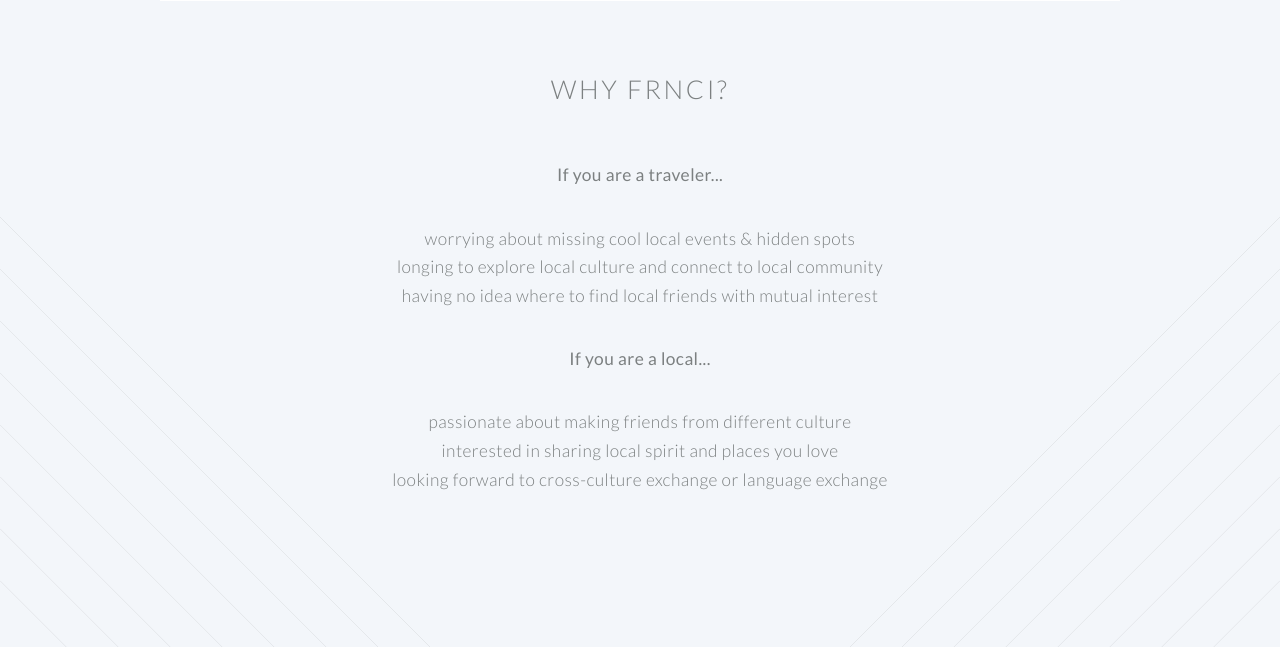
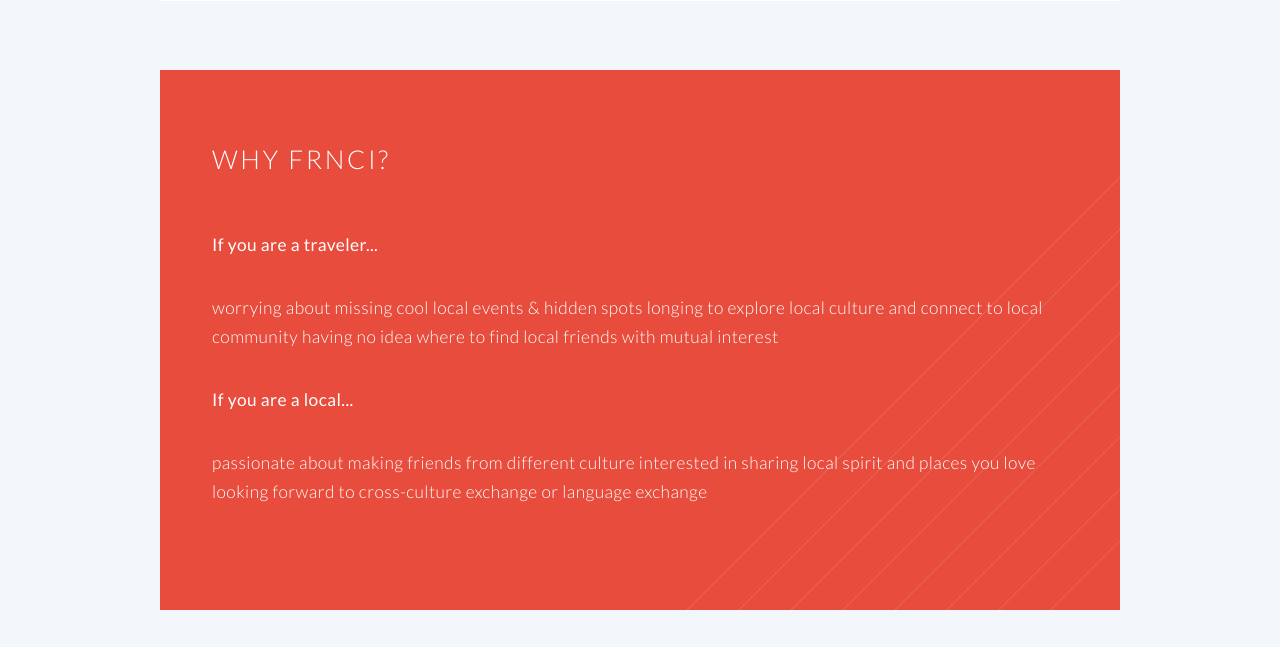
Before and after one commit to johnlinp/frnci, a Django app: template landing/templates/index.html in a window 1280 px wide. Shown: the part 2669-3316 px from the top of the page. Run offline with Django 3.2, Linux system fonts and the light colour scheme; the template is opened without the code that fills it, so the values that code supplies are empty.

Commit message:
Add about us

```diff
--- a/landing/static/assets/css/main.css
+++ b/landing/static/assets/css/main.css
@@ -2106,11 +2106,11 @@
 		}
 
 		.wrapper.style2 {
-			background-color: #83d3c9;
-			background-image: url("images/light-bl.svg"), url("images/light-br.svg");
-			background-position: bottom left, bottom right;
-			background-repeat: no-repeat, no-repeat;
-			background-size: 25em, 25em;
+			background-color: #e74c3c;
+			background-image: url("images/light-br.svg");
+			background-position: bottom right;
+			background-repeat: no-repeat;
+			background-size: 25em;
 			color: #fff;
 		}
 
--- a/landing/templates/index.html
+++ b/landing/templates/index.html
@@ -23,26 +23,7 @@
 					<h1 id="logo"><a href="#">FRNCI</a></h1>
 					<nav id="nav">
 						<ul>
-							<li class="current"><a href="#">Welcome</a></li>
-							<li class="submenu">
-								<a href="#">Layouts</a>
-								<ul>
-									<li><a href="#">Left Sidebar</a></li>
-									<li><a href="#">Right Sidebar</a></li>
-									<li><a href="#">No Sidebar</a></li>
-									<li><a href="#">Contact</a></li>
-									<li class="submenu">
-										<a href="#">Submenu</a>
-										<ul>
-											<li><a href="#">Dolore Sed</a></li>
-											<li><a href="#">Consequat</a></li>
-											<li><a href="#">Lorem Magna</a></li>
-											<li><a href="#">Sed Magna</a></li>
-											<li><a href="#">Ipsum Nisl</a></li>
-										</ul>
-									</li>
-								</ul>
-							</li>
+							<li class="current"><a href="#about-us" class="scrolly">About Us</a></li>
 							<li><a href="#" class="button special">I want to Lead!</a></li>
 						</ul>
 					</nav>
@@ -215,18 +196,40 @@
 
 						</section>
 
-					<section class="special container">
+						<section class="wrapper style2 container">
+
 							<header class="major">
 								<h2>Why FRNCI?</h2>
 							</header>
+
 							<p><strong>If you are a traveler...</strong></p>
-						<p>worrying about missing cool local events &amp; hidden spots <br>
-						longing to explore local culture and connect to local community <br>
-						having no idea where to find local friends with mutual interest</p>
+
+							<p>worrying about missing cool local events &amp; hidden spots longing to explore local culture and connect to local community having no idea where to find local friends with mutual interest</p>
+
 							<p><strong>If you are a local...</strong></p>
-						<p>passionate about making friends from different culture <br>
-						interested in sharing local spirit and places you love <br>
-						looking forward to cross-culture exchange or language exchange</p>
+
+							<p>passionate about making friends from different culture interested in sharing local spirit and places you love looking forward to cross-culture exchange or language exchange</p>
+
+						</section>
+
+						<section id="about-us" class="wrapper container">
+
+									<header>
+										<h2>About Us</h2>
+									</header>
+
+									<p>We are locals from different cities in Taiwan, with great passion on travel, sharing and making new friends.</p>
+									<p>We believe the best way to know a place and its culture is to travel with sharing locals and explore local spirit together.</p>
+									<p>This platform aims at building a hospitality community of travelers and locals.  Through the experience of meeting each other and intercultural exchange, travelers get to know the hidden places and local info, while locals get to realize again how unique the familiar places are.</p>
+
+									<header>
+										<h3>Our Mission</h3>
+									</header>
+
+									<p>To provide travelers with the experience of authentic beauty</p>
+									<p>To provide locals with the chance to share local culture and spirit</p>
+									<p>To connect travelers and locals in a more genuine, and deeper way</p>
+
 						</section>
 
 				</article>
```
Lines whose indentation alone changed are shown as unchanged.
